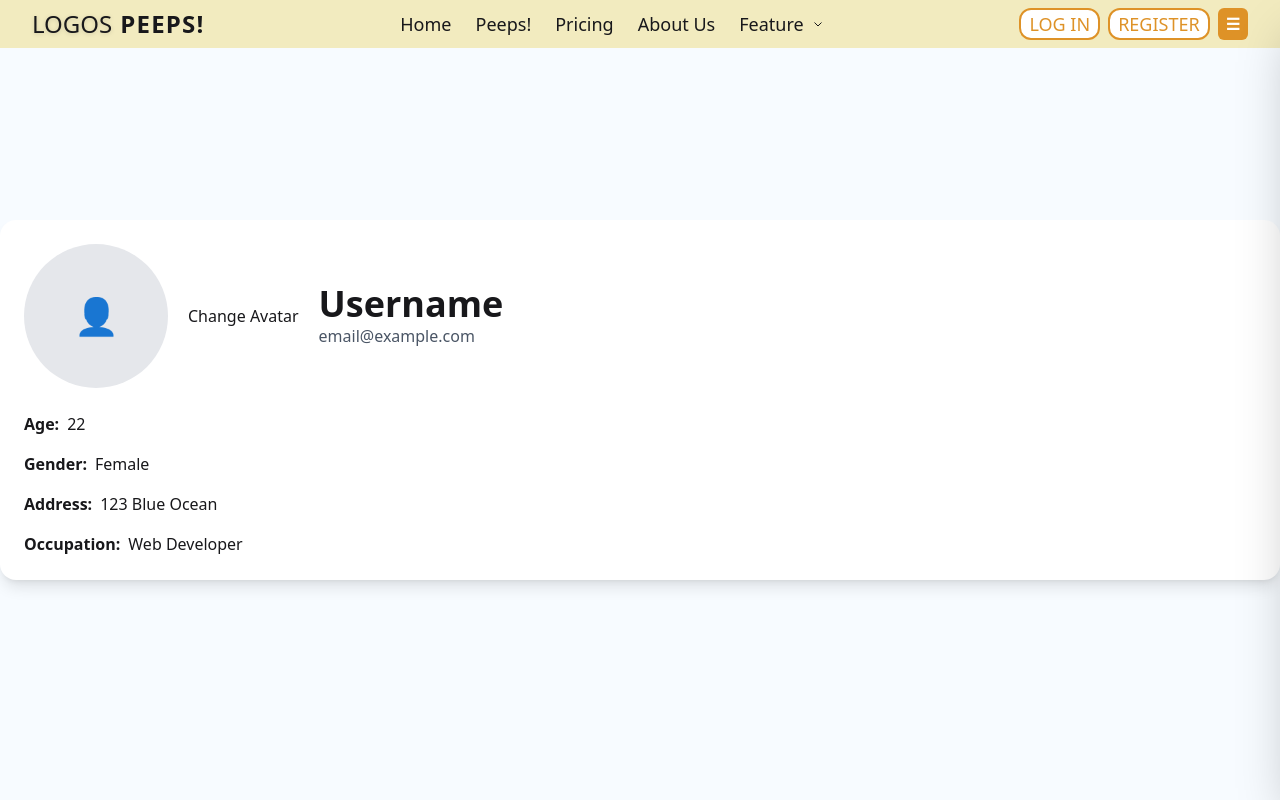
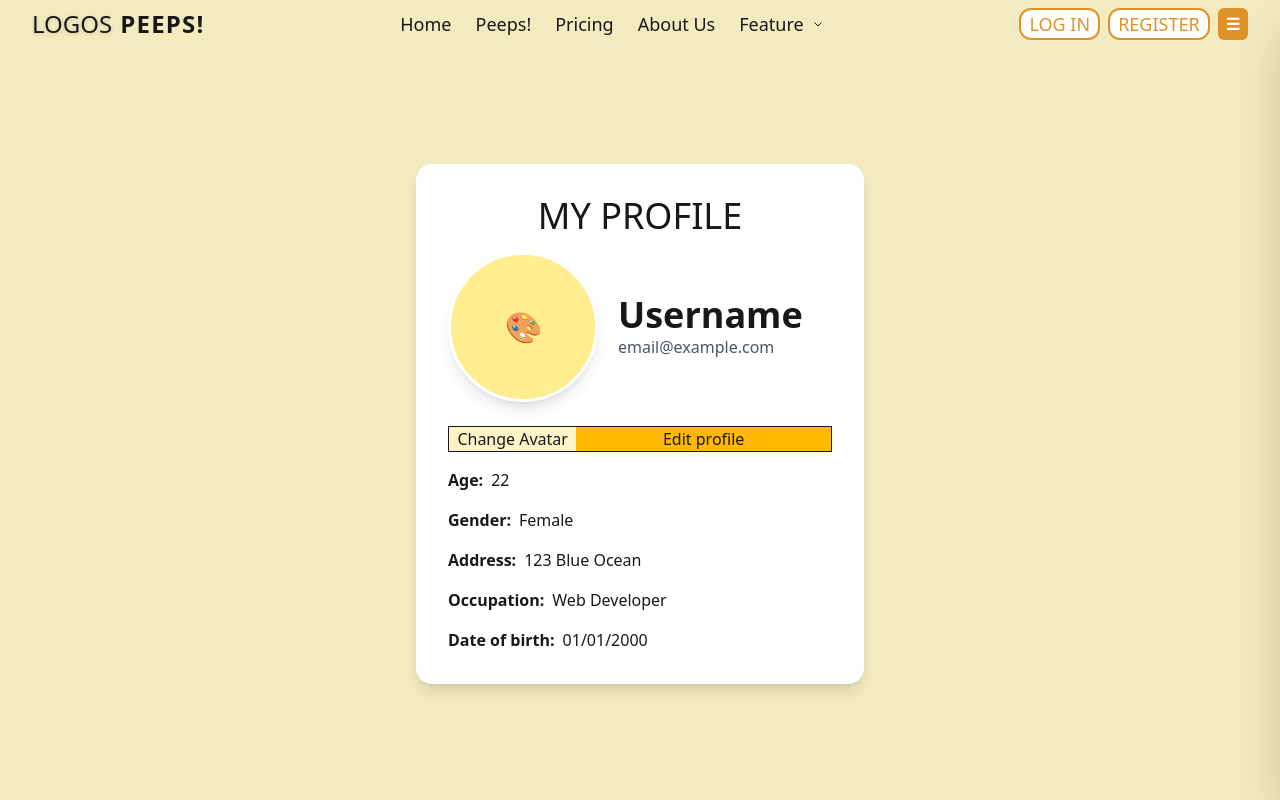
Before and after one commit to Delimie/frontend-peeps, a React (Vite) app: page /profile in a window 1280 px wide. Built offline with nearby package versions, Linux system fonts and the light colour scheme.

Commit message:
Login and register

```diff
--- a/src/components/Avatar.jsx
+++ b/src/components/Avatar.jsx
@@ -1,9 +1,26 @@
-import React from 'react'
+import React from "react";
 
-function Avatar() {
+function Avatar({ avatar, size = 100 }) {
   return (
-    <div>avatar</div>
-  )
+    <div
+      className="w-[80px] h-[80px] rounded-full border-3 border-white shadow-lg flex items-center justify-center bg-[#ffed90] overflow-hidden"
+      style={{
+        width: size,
+        height: size,
+      }}
+    >
+      {avatar ? (
+        <img
+          src={avatar}
+          alt="avatar"
+          className="w-full h-full object-cover rounded-full"
+          draggable={false}
+        />
+      ) : (
+        <span className="text-3xl">🎨</span>
+      )}
+    </div>
+  );
 }
 
-export default Avatar
+export default Avatar;
--- a/src/index.css
+++ b/src/index.css
@@ -1,2 +1,6 @@
 @import "tailwindcss";
 @plugin "daisyui";
+
+body {
+  background: #F2EBBF;
+}
--- a/src/pages/authUser/Profile.jsx
+++ b/src/pages/authUser/Profile.jsx
@@ -1,21 +1,22 @@
 import React from "react";
+import Avatar from "../../components/avatar";
 
 function Profile() {
   return (
-    <div className="min-h-screen flex items-center justify-center bg-[#f7fbff]">
-      <div className="rounded-2xl min-w-screen shadow-lg p-6 m-12 bg-white flex flex-col gap-4">
-        {/* ส่วน Avatar + Username + Email แบบแนวนอน */}
+<div className="min-h-screen flex items-center justify-center pt-12">
+  <div className="rounded-2xl shadow-lg p-8 bg-white flex flex-col gap-4 max-w-md w-full">
+    <h1 className="text-4xl text-center">MY PROFILE</h1>
         <div className="flex gap-5 mb-2">
-          {/* Avatar */}
-          <div className="w-36 h-36 rounded-full bg-gray-200 flex items-center justify-center">
-            <span className="text-4xl text-gray-400">👤</span>
-          </div>
-            <button>Change Avatar</button>
-          {/* Username + Email */}
+          <Avatar size={150} />
+
           <div className="flex flex-col justify-center">
             <div className="text-4xl font-bold">Username</div>
             <div className="text-gray-600">email@example.com</div>
           </div>
+        </div>
+        <div className="flex justify-around border ">
+        <button className="bg-amber-100 w-1/3">Change Avatar</button>
+        <button className="bg-amber-400 w-2/3">Edit profile</button>
         </div>
 
         {/* ข้อมูลอื่น ๆ */}
@@ -38,6 +39,10 @@ function Profile() {
           <span className="font-semibold">Occupation:</span>
           <span>Web Developer</span>
         </div>
+        <div className="flex gap-2">
+          <span className="font-semibold">Date of birth:</span>
+          <span>01/01/2000</span>
+        </div>
       </div>
     </div>
   );
```
